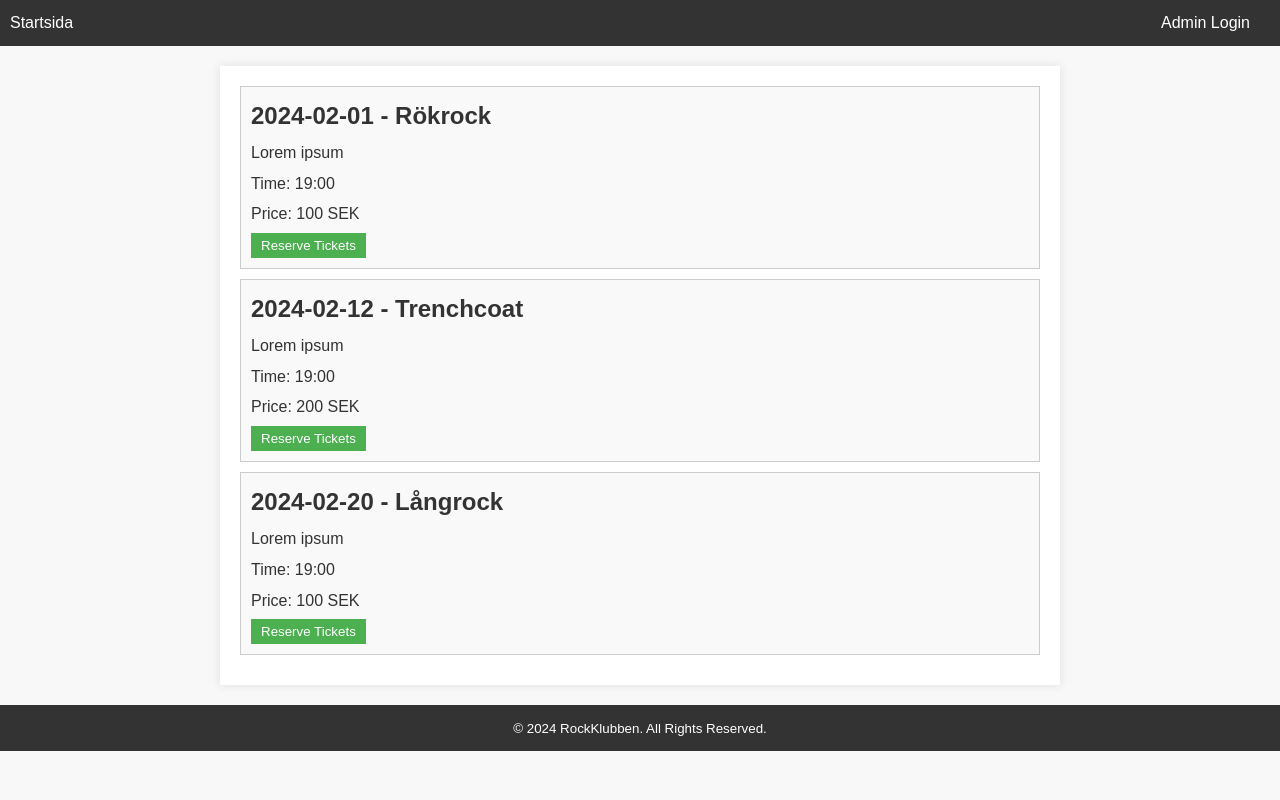
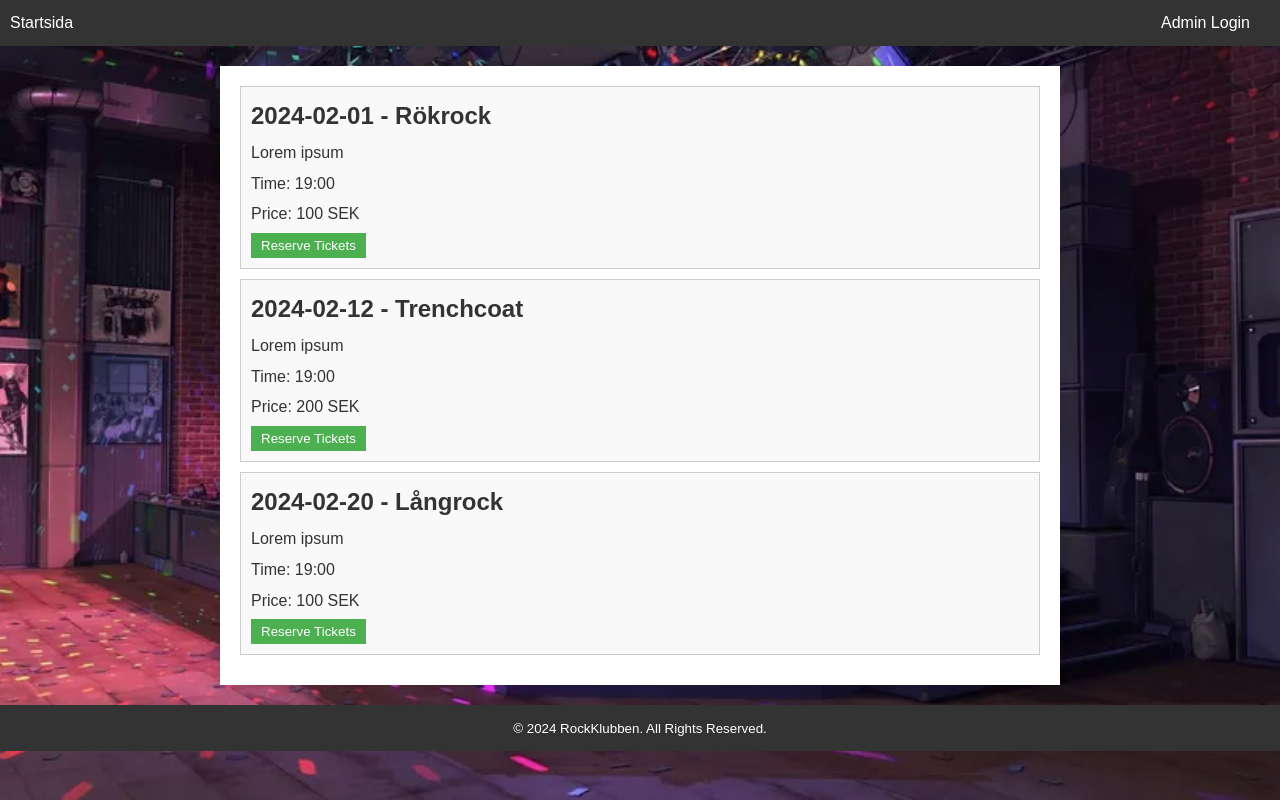
Before and after one commit to necla87/RockKlubben, a website with bundled scripts: page index.html in a window 1280 px wide. Built offline with nearby package versions, Linux system fonts and the light colour scheme; data requests are answered from the project's data file.

Commit message:
background image added

```diff
--- a/style.css
+++ b/style.css
@@ -99,5 +99,12 @@ footer {
 .event button:hover {
   background-color: #45a049;
 }
-
+body {
+  background-image:url('img.webp');
+  background-size: cover;
+  background-position: center;
+  background-repeat: no-repeat;
+  background-attachment: fixed;
+  /* Optional: Fixed background */
+}
 /* Additional styles can be added based on your design preferences */
```
Also changed, not shown: img.webp (added).
